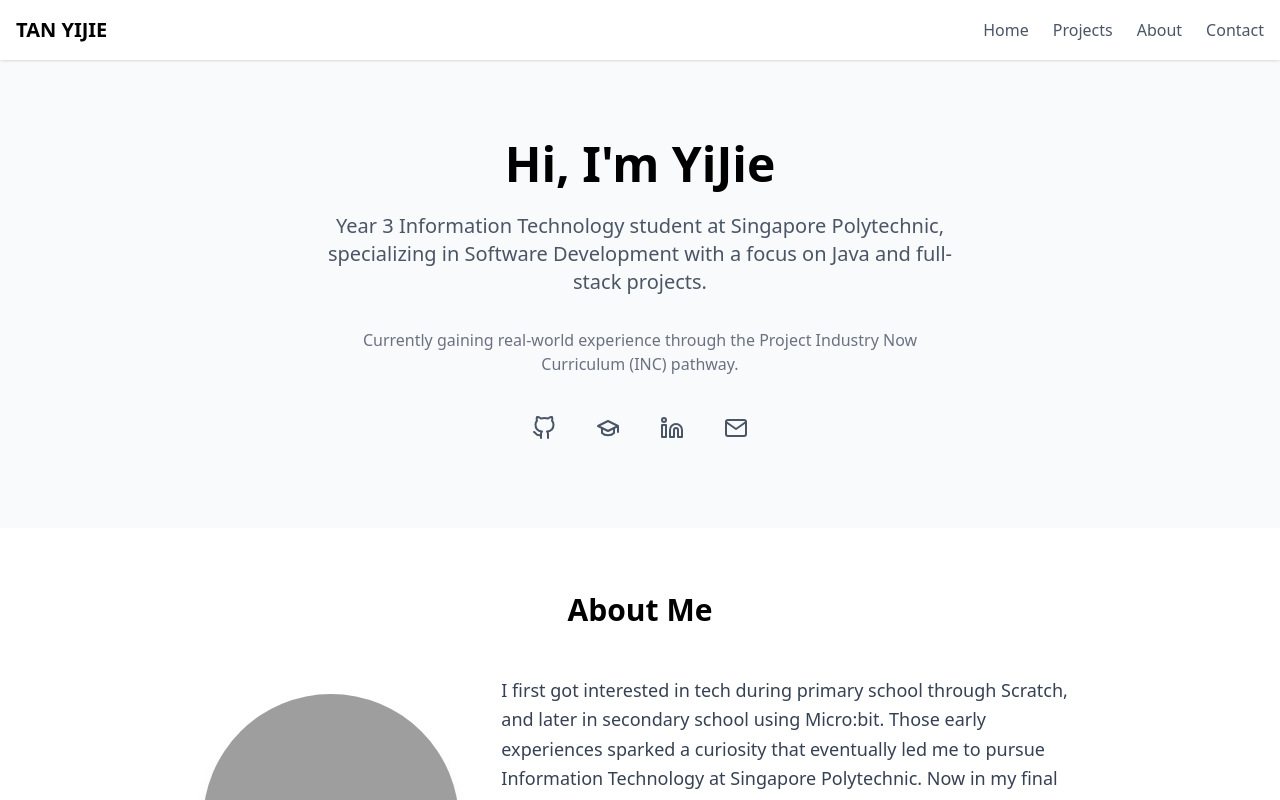
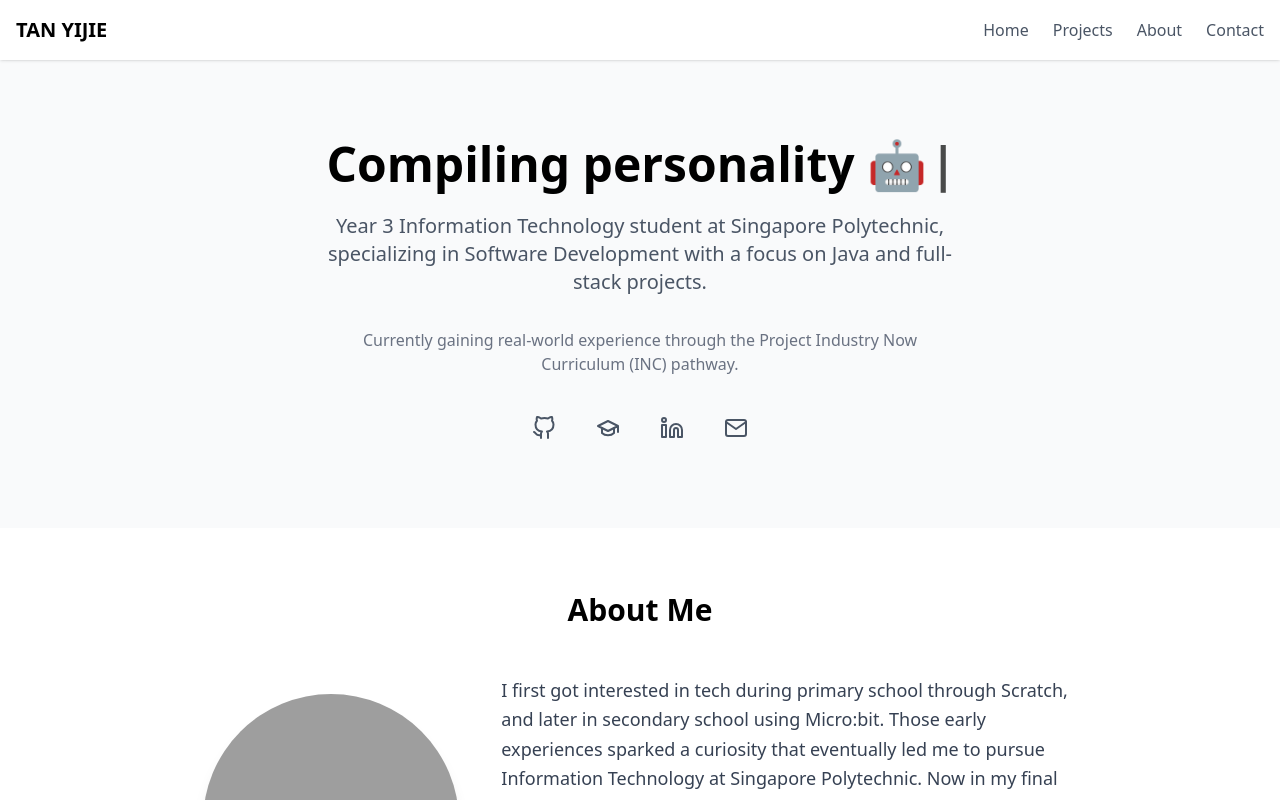
Before and after one commit to yijieeeeeee/yijieeeeeee.github.io, a React (Vite) app: page / in a window 1280 px wide. Shown: the top 800 px of the page. Built offline with nearby package versions, Linux system fonts and the light colour scheme; grey boxes are pictures that could not be loaded.

Commit message:
feat(ui): add favicon and typewriter animation to hero section

```diff
--- a/index.html
+++ b/index.html
@@ -16,6 +16,7 @@
   <meta property="og:type" content="website" />
   <meta property="og:url" content="https://yijie.me" />
 
+  <link rel="icon" href="https://res.cloudinary.com/dycbfyja1/image/upload/v1748629544/smiley_qzocmf.jpg" type="image/x-icon" />
 
   <title>YIJIE :D</title>
 </head>
--- a/package.json
+++ b/package.json
@@ -16,6 +16,7 @@
     "react": "^19.1.0",
     "react-dom": "^19.1.0",
     "react-router-dom": "^7.6.1",
+    "react-simple-typewriter": "^5.0.1",
     "tailwindcss": "^4.1.8"
   },
   "devDependencies": {
--- a/src/App.tsx
+++ b/src/App.tsx
@@ -1,6 +1,8 @@
 import ProjectsSection from "./components/projects-section"
 import SocialLinks from "./components/social-links"
 import AboutSection from "./components/about-section"
+// React typing animation library
+import { Typewriter } from 'react-simple-typewriter';
 
 function App() {
   return (
@@ -39,7 +41,25 @@ function App() {
       {/* Hero Section */}
       <section className="py-20 bg-gray-50">
         <div className="container mx-auto px-4 text-center">
-          <h1 className="text-4xl md:text-5xl font-bold mb-6">Hi, I'm YiJie</h1>
+          <h1 className="text-4xl md:text-5xl font-bold mb-6">
+            <Typewriter
+              words={[
+                "Initializing brain cells...",
+                "Compiling personality 🤖",
+                "Oops, null pointer... retrying",
+                "Now loading intro screen...",
+                "Boot sequence complete ✅",
+                "Hi, I'm YiJie 👋"
+              ]}
+              loop={1}
+              cursor
+              cursorStyle="|"
+              typeSpeed={60}
+              deleteSpeed={40}
+              delaySpeed={1200}
+            />
+          </h1>
+
           <p className="text-xl text-gray-600 mb-8 max-w-2xl mx-auto">
             Year 3 Information Technology student at Singapore Polytechnic,<br />
             specializing in Software Development with a focus on Java and full-stack projects.
```
Also changed, not shown: 1 other file (tests, documents, lock files or other folders).
